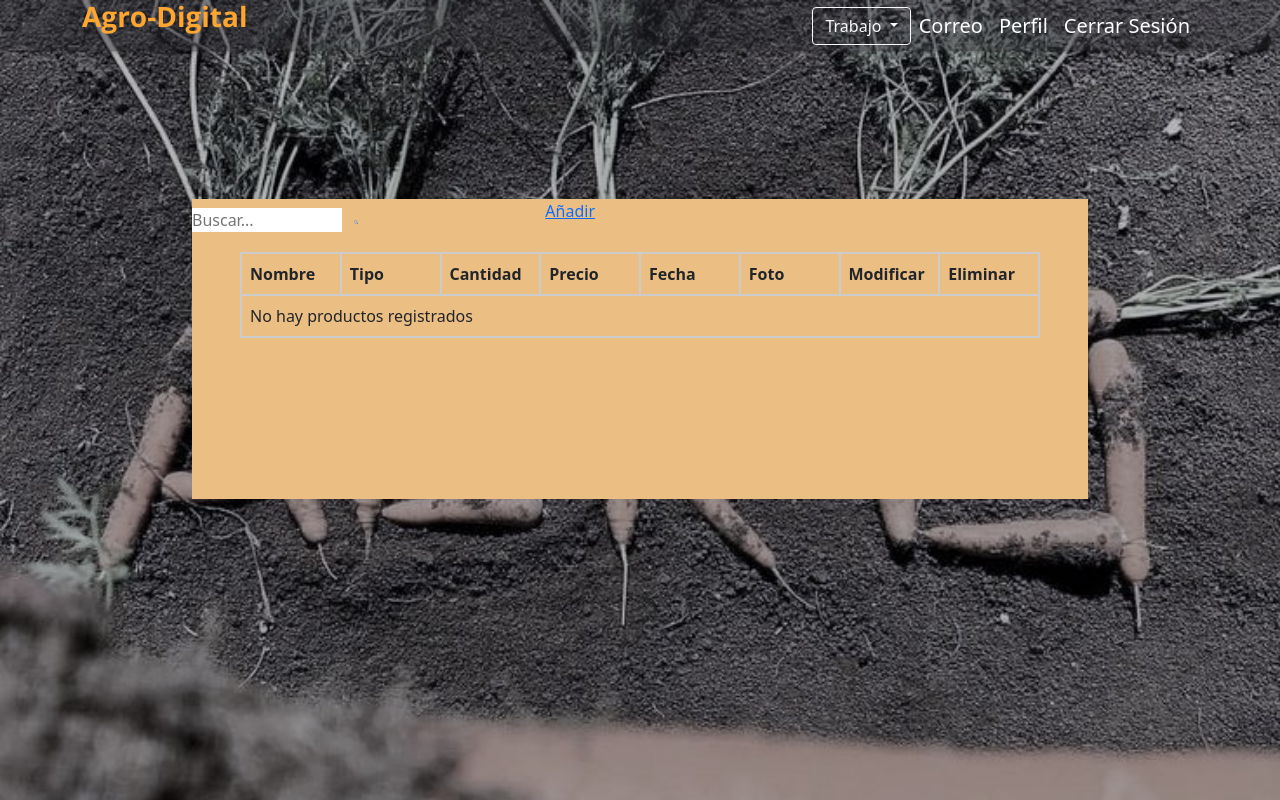
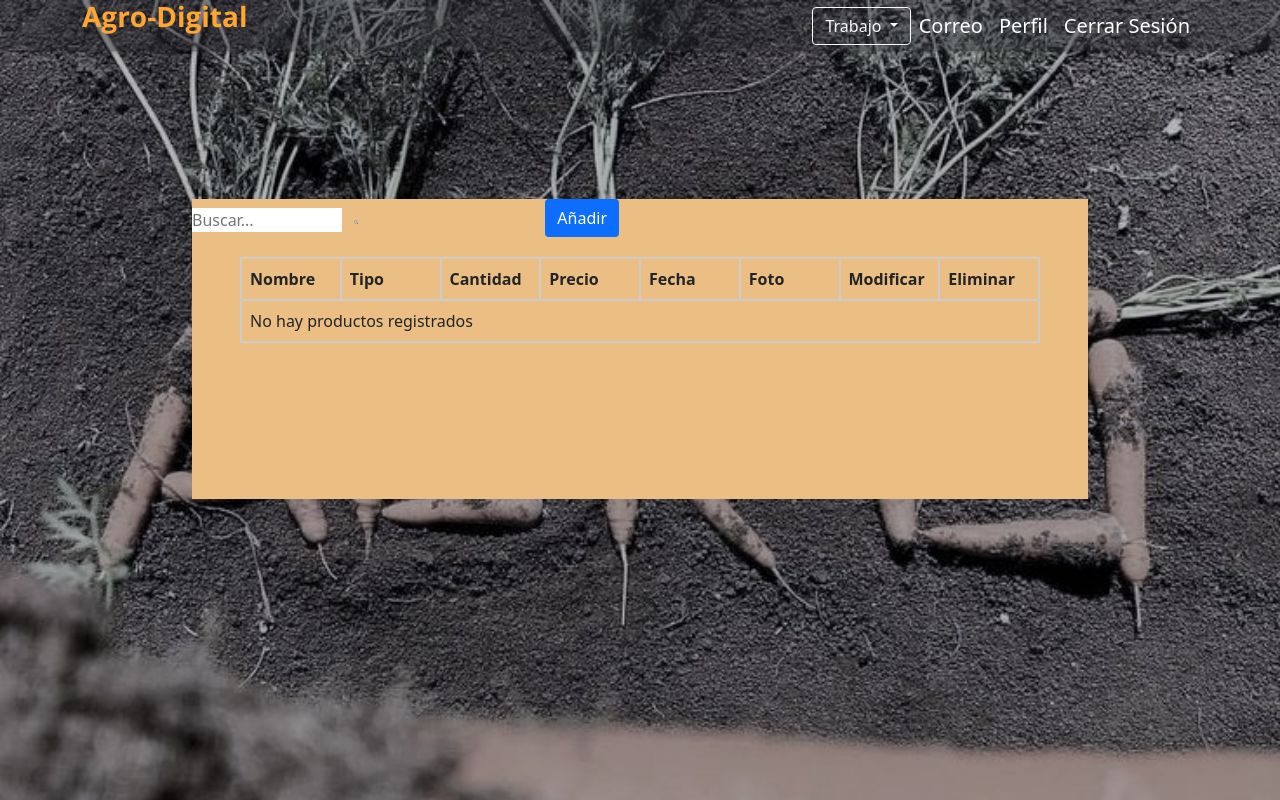
Before and after one commit to eliaselp/agrodigital, a Django app: page /admin/mercancias/ in a window 1280 px wide. Run offline with Django 5.2, Linux system fonts and the light colour scheme; the visitor is signed in with stand-in values (Sample User, id 1); data that the repository does not hold is empty; some libraries are stand-ins or nearby versions.

Commit message:
Update index.html

```diff
--- a/template/admin/gestion_Mercancia/index.html
+++ b/template/admin/gestion_Mercancia/index.html
@@ -46,7 +46,7 @@
                                 </div>
                             </form>
                             <div style="margin-left: 20%;">
-                                <a href="../../../../admin/mercancias/agregar/" type="button">Añadir</a>
+                                <a href="../../../../admin/mercancias/agregar/" type="button" class="btn btn-primary">Añadir</a>
                             </div>
                             <th>Nombre</th>
                             <th>Tipo</th>
```
